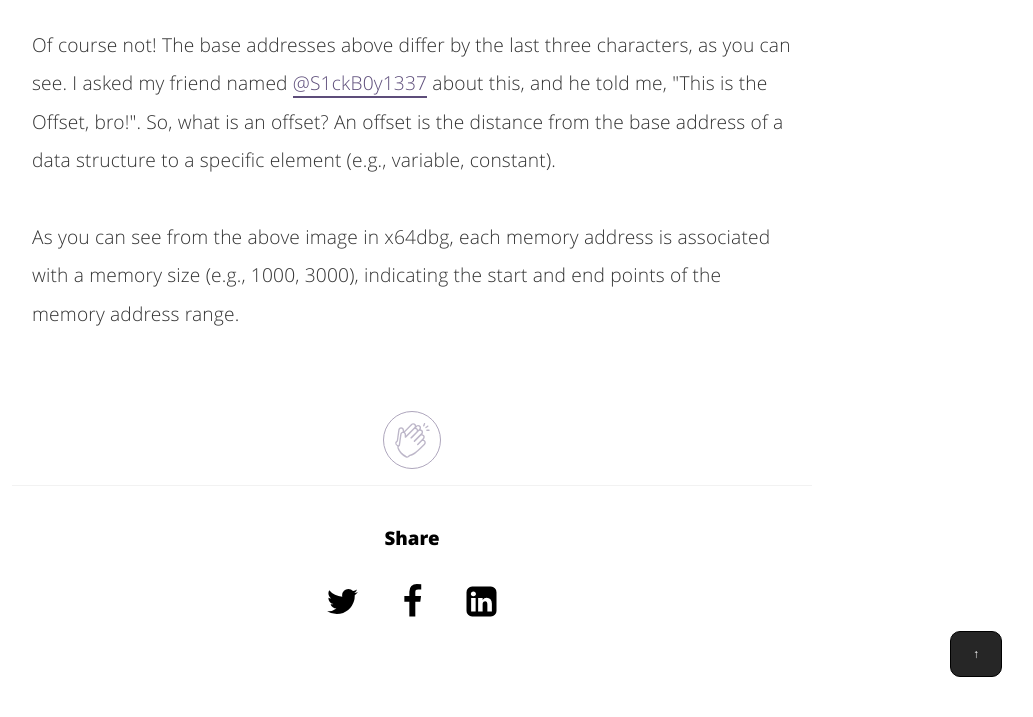
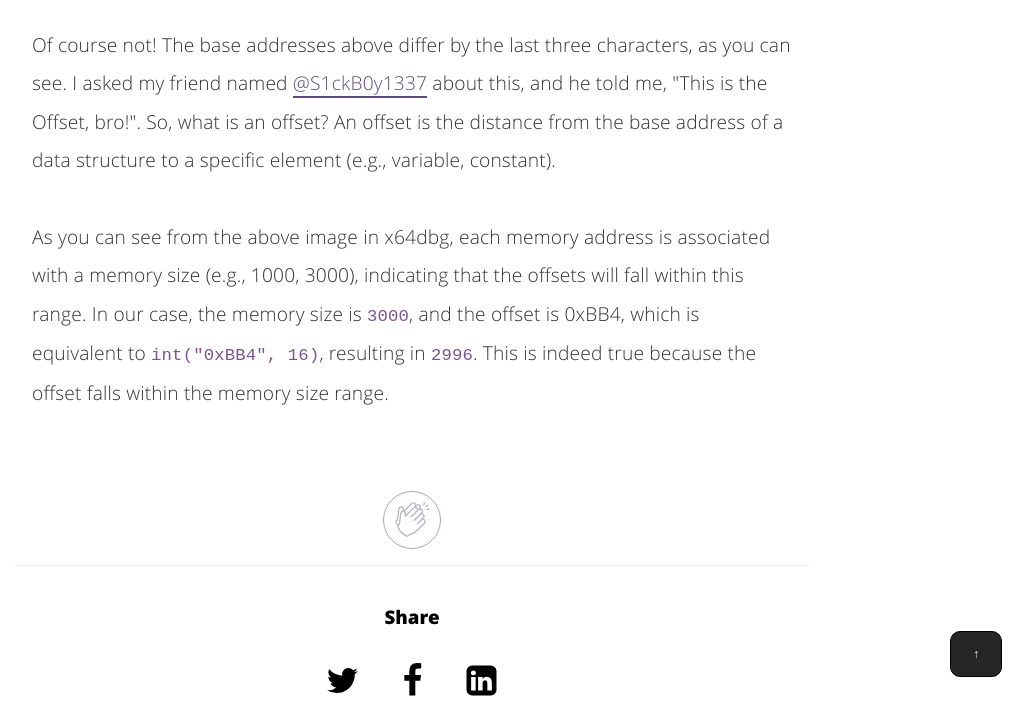
Before and after one commit to nickvourd/nickvourd.github.io, a Jekyll site: the page built from _posts/2024-04-21-the-anatomy-of-pe.md, in a window 1280 px wide and 900 px high, scrolled down 9587 px, cut to the strip 183-900 px from the top of the window. Shown: the whole strip, without its empty margins (228-1261 px from the left). Built offline with Jekyll 4.4.1, drawn with Linux system fonts in a browser that asks for light colours.

Commit message:
The anatomy of PE

```diff
--- a/_posts/2024-04-21-the-anatomy-of-pe.md
+++ b/_posts/2024-04-21-the-anatomy-of-pe.md
@@ -300,7 +300,7 @@
     <iframe src="https://giphy.com/embed/dDrgcii3mVnUhbjhGk" width="480" height="350" frameBorder="0" class="giphy-embed" allowFullScreen></iframe>
 </div>
 
-<p>Of course not! The base addresses above differ by the last three characters, as you can see. I asked my friend named <a href="https://twitter.com/S1ckB0y1337">@S1ckB0y1337</a> about this, and he told me, "This is the Offset, bro!". So, what is an offset? An offset is the distance from the base address of a data structure to a specific element (e.g., variable, constant).<br /><br /> As you can see from the above image in x64dbg, each memory address is associated with a memory size (e.g., 1000, 3000), indicating the start and end points of the memory address range.</p>
+<p>Of course not! The base addresses above differ by the last three characters, as you can see. I asked my friend named <a href="https://twitter.com/S1ckB0y1337">@S1ckB0y1337</a> about this, and he told me, "This is the Offset, bro!". So, what is an offset? An offset is the distance from the base address of a data structure to a specific element (e.g., variable, constant).<br /><br />As you can see from the above image in x64dbg, each memory address is associated with a memory size (e.g., 1000, 3000), indicating that the offsets will fall within this range. In our case, the memory size is <code>3000</code>, and the offset is 0xBB4, which is equivalent to <code>int("0xBB4", 16)</code>, resulting in <code>2996</code>. This is indeed true because the offset falls within the memory size range.</p>
 
 <br /><br />
 
```
